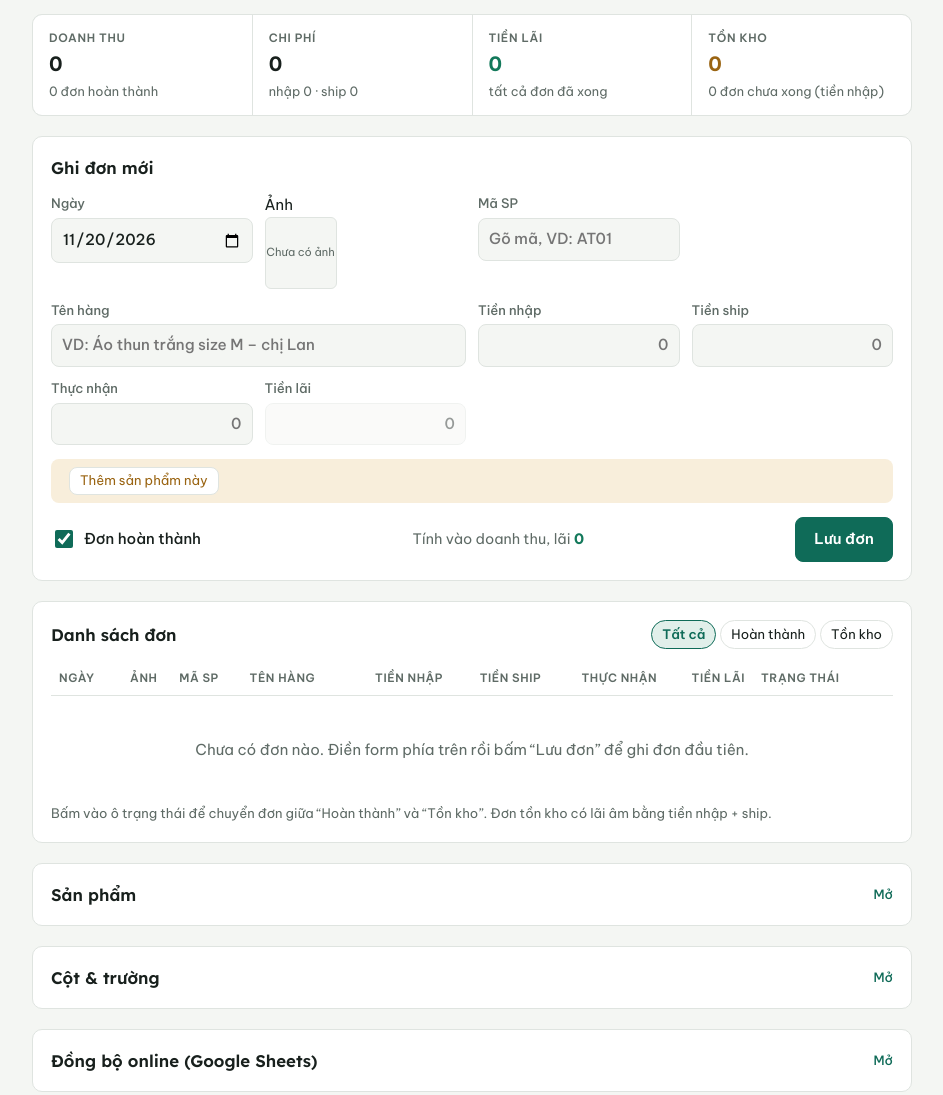
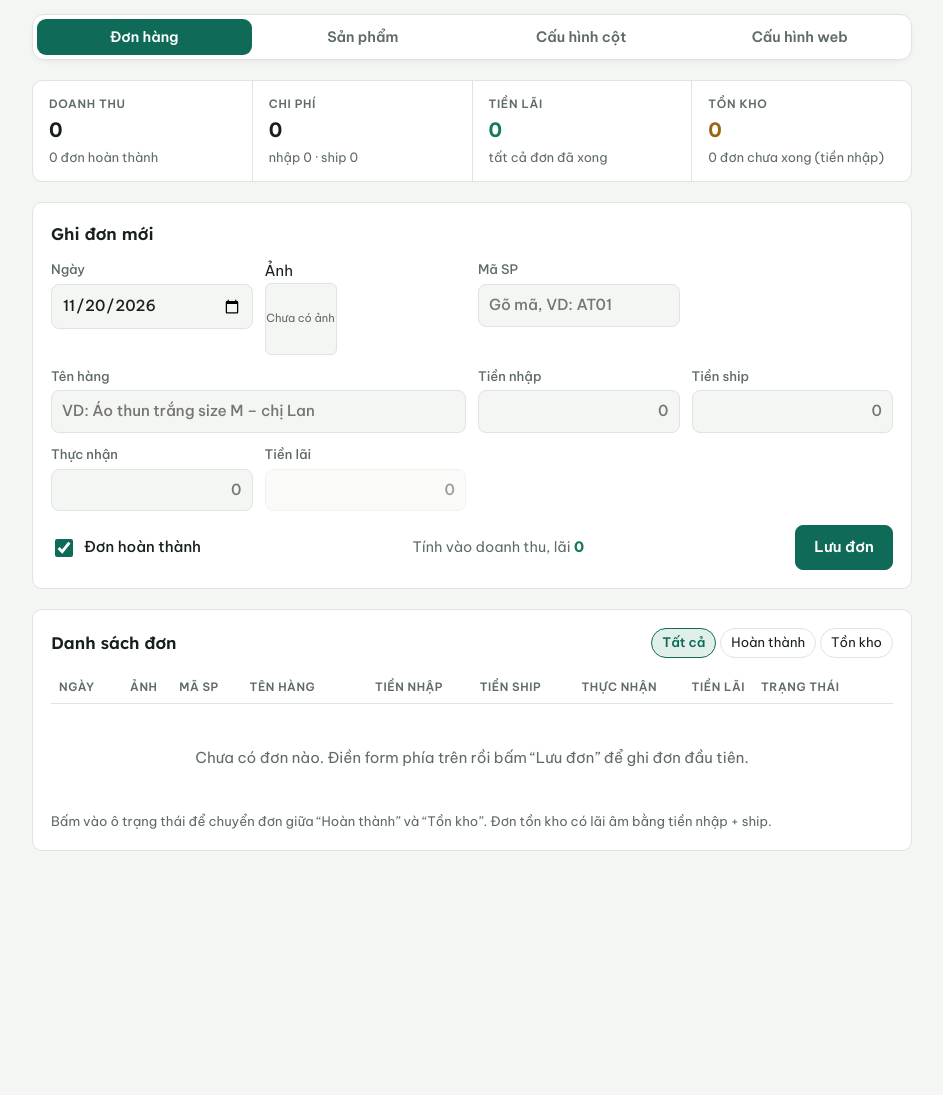
Before and after one commit to vaananhht79/so-lai-ban-hang, a plain HTML site: page index.html in a window 1280 px wide. Shown: the part 120-1215 px from the top of the page, without its empty margins (168-1111 px from the left). After the commit the page ends 1019 px from the top, so only its background shows below. Drawn offline with Linux system fonts and the light colour scheme.

Commit message:
Add files via upload

```diff
--- a/index.html
+++ b/index.html
@@ -39,6 +39,7 @@
   --stock: #e8b45c; --stock-soft: #3a2f1c; color-scheme: dark;
 }
 * { box-sizing: border-box; }
+[hidden] { display: none !important; }
 html { padding-top: env(safe-area-inset-top, 0px); padding-bottom: env(safe-area-inset-bottom, 0px); }
 body {
   margin: 0;
@@ -47,7 +48,8 @@ body {
   padding-right: max(16px, env(safe-area-inset-right, 0px));
   padding-block: 24px 48px;
 }
-.wrap { max-width: 880px; margin: 0 auto; display: grid; gap: 20px; }
+.wrap { max-width: 880px; margin: 0 auto; display: grid; grid-template-columns: minmax(0, 1fr); gap: 20px; }
+.wrap > *, .pane > * { min-width: 0; }
 .num { font-variant-numeric: tabular-nums; }
 header { display: flex; flex-wrap: wrap; align-items: end; justify-content: space-between; gap: 12px; }
 h1 { font-family: var(--font-display); font-weight: 600; font-size: 1.6rem; margin: 0; letter-spacing: -0.01em; text-wrap: balance; }
@@ -136,11 +138,15 @@ tr.pending td.dim { color: var(--muted); text-decoration: line-through; }
 .legend, .hint { font-size: 0.82rem; color: var(--muted); margin: 10px 0 0; }
 
 /* Cài đặt trường */
-details.card > summary { cursor: pointer; font-family: var(--font-display); font-size: 1.05rem; font-weight: 600; list-style: none; display: flex; justify-content: space-between; align-items: center; gap: 8px; }
-details.card > summary::-webkit-details-marker { display: none; }
-details.card > summary::after { content: "Mở"; font-family: var(--font-body); font-size: 0.8rem; font-weight: 500; color: var(--accent); }
-details.card[open] > summary::after { content: "Đóng"; }
-details.card[open] > summary { margin-bottom: 14px; }
+/* Tab */
+body::before { content: ""; position: fixed; inset: 0 0 auto; height: env(safe-area-inset-top, 0px); z-index: 10; background: var(--bg); }
+.tabs { position: sticky; top: env(safe-area-inset-top, 0px); z-index: 5; display: grid; grid-template-columns: repeat(4, minmax(0, 1fr)); gap: 4px; padding: 4px; background: var(--surface); border: 1px solid var(--line); border-radius: 12px; box-shadow: 0 2px 10px -6px rgba(0, 0, 0, .25); }
+.tabs button { border: 0; background: transparent; border-radius: 9px; padding: 9px 8px; font-weight: 600; font-size: 0.9rem; line-height: 1.25; color: var(--muted); }
+@media (max-width: 480px) { .tabs button { font-size: 0.8rem; padding: 8px 4px; } }
+.tabs button:hover { color: var(--fg); background: var(--bg); }
+.tabs button[aria-selected="true"] { background: var(--accent); color: var(--surface); }
+.pane { display: grid; grid-template-columns: minmax(0, 1fr); gap: 20px; }
+.pane[hidden] { display: none; }
 .fields { display: grid; gap: 8px; }
 .frow { display: grid; grid-template-columns: minmax(0, 1.6fr) minmax(0, 1fr) minmax(0, 1.3fr) auto; gap: 8px; align-items: center; padding: 8px; border: 1px solid var(--line); border-radius: 8px; }
 .frow .type { font-size: 0.85rem; color: var(--muted); }
@@ -218,7 +224,7 @@ td.sku-c { white-space: nowrap; font-weight: 600; }
       <p class="sub">Ghi tiền nhập, ship, tiền thực nhận. Đơn chưa xong được tính là tồn kho.</p>
       <span class="badge" id="syncBadge">Chỉ lưu trên máy này</span>
     </div>
-    <div class="month" aria-label="Chọn tháng">
+    <div class="month" id="monthNav" aria-label="Chọn tháng">
       <button id="prevM" type="button" aria-label="Tháng trước">‹</button>
       <span class="month-label" id="monthLabel"></span>
       <button id="nextM" type="button" aria-label="Tháng sau">›</button>
@@ -226,8 +232,15 @@ td.sku-c { white-space: nowrap; font-weight: 600; }
     </div>
   </header>
 
+  <nav class="tabs" role="tablist" aria-label="Các trang">
+    <button type="button" role="tab" data-tab="don-hang" id="tab-don-hang">Đơn hàng</button>
+    <button type="button" role="tab" data-tab="san-pham" id="tab-san-pham">Sản phẩm</button>
+    <button type="button" role="tab" data-tab="cot" id="tab-cot">Cấu hình cột</button>
+    <button type="button" role="tab" data-tab="cau-hinh" id="tab-cau-hinh">Cấu hình web</button>
+  </nav>
   <div id="storeNote" class="note" hidden></div>
 
+  <div class="pane" data-pane="don-hang" role="tabpanel" aria-labelledby="tab-don-hang">
   <section class="summary" aria-label="Tổng kết">
     <div class="stat"><span class="k">Doanh thu</span><span class="v num" id="sRev">0</span><span class="d" id="sRevD">0 đơn hoàn thành</span></div>
     <div class="stat"><span class="k">Chi phí</span><span class="v num" id="sCost">0</span><span class="d" id="sCostD">nhập 0 · ship 0</span></div>
@@ -280,8 +293,10 @@ td.sku-c { white-space: nowrap; font-weight: 600; }
     <p class="legend" id="legend"></p>
   </section>
 
-  <details class="card" id="prodCard">
-    <summary>Sản phẩm</summary>
+  </div>
+  <div class="pane" data-pane="san-pham" role="tabpanel" aria-labelledby="tab-san-pham">
+  <section class="card" id="prodCard">
+    <h2>Sản phẩm</h2>
     <p class="hint" style="margin-top:0">Lưu sẵn mã, tên, ảnh (và giá nhập nếu muốn). Khi ghi đơn chỉ cần gõ mã SP, tên và ảnh tự hiện; giá nhập tự điền nếu ô đang trống.</p>
     <div class="grid" style="margin-top:12px">
       <label class="f"><span>Mã SP</span><input type="text" id="pCode" autocomplete="off" placeholder="VD: AT01"></label>
@@ -306,10 +321,12 @@ td.sku-c { white-space: nowrap; font-weight: 600; }
     <input type="search" class="psearch" id="pSearch" placeholder="Tìm theo mã hoặc tên…" aria-label="Tìm sản phẩm">
     <div class="plist" id="prodList"></div>
     <p class="hint">Ảnh chọn từ máy được thu nhỏ (khoảng 200px) để lưu nhẹ và đồng bộ được.</p>
-  </details>
+  </section>
 
-  <details class="card" id="fieldsCard">
-    <summary>Cột &amp; trường</summary>
+  </div>
+  <div class="pane" data-pane="cot" role="tabpanel" aria-labelledby="tab-cot">
+  <section class="card" id="fieldsCard">
+    <h2>Cột &amp; trường</h2>
     <p class="hint" style="margin-top:0">Ô tích bên trái: hiện/ẩn cột. ↑ ↓: đổi vị trí (áp dụng cho bảng, form nhập và file Excel). Sửa tên ngay trong ô.</p>
     <div class="fields" id="fieldList" style="margin-top:10px"></div>
     <h3 class="sr">Thêm cột mới</h3>
@@ -338,10 +355,12 @@ td.sku-c { white-space: nowrap; font-weight: 600; }
       Khoản trừ vẫn tính cả với đơn tồn kho; khoản cộng chỉ tính khi đơn hoàn thành.
       Cột cố định (ngày, tên hàng, tiền nhập, ship, thực nhận, lãi, trạng thái) không xoá hẳn được vì lãi và tồn kho tính từ chúng, nhưng có thể ẩn đi nếu không dùng. Cột tự thêm thì xoá được.
     </p>
-  </details>
+  </section>
 
-  <details class="card" id="syncCard">
-    <summary>Đồng bộ online (Google Sheets)</summary>
+  </div>
+  <div class="pane" data-pane="cau-hinh" role="tabpanel" aria-labelledby="tab-cau-hinh">
+  <section class="card" id="syncCard">
+    <h2>Đồng bộ online (Google Sheets)</h2>
     <div id="syncOff">
       <p class="hint" style="margin-top:0">Lưu dữ liệu vào một Google Sheet trong Drive của bạn để nhập được trên cả máy tính và điện thoại. Làm phần cài đặt bên dưới một lần, sau đó trên mỗi máy chỉ cần dán link + mật khẩu.</p>
       <div class="sync-form" style="margin-top:12px">
@@ -379,7 +398,7 @@ td.sku-c { white-space: nowrap; font-weight: 600; }
         <button type="button" id="syncOffBtn">Tắt đồng bộ trên máy này</button>
       </div>
     </div>
-  </details>
+  </section>
 
   <section class="card">
     <h2>Sao lưu dữ liệu</h2>
@@ -396,6 +415,7 @@ td.sku-c { white-space: nowrap; font-weight: 600; }
       <p class="hint">Dữ liệu (cả các trường tự thêm) lưu ngay trong trình duyệt của máy này. Nên tải file sao lưu định kỳ; đổi máy/trình duyệt thì dùng “Khôi phục từ file”. Xoá lịch sử duyệt web (dữ liệu trang) sẽ mất sổ.</p>
     </div>
   </section>
+  </div>
 </div>
 <div class="toast" id="toast" hidden></div>
 
@@ -912,8 +932,7 @@ function readFields_(cfg) {
     $("pCode").value = $("fSku").value.trim();
     $("pName").value = $("fName").value.trim();
     $("pCost").value = $("fCost").value;
-    $("prodCard").open = true;
-    $("prodCard").scrollIntoView({ behavior: "smooth", block: "start" });
+    showTab("san-pham");
     $("pName").focus();
   });
 
@@ -1388,6 +1407,33 @@ function readFields_(cfg) {
     renderFieldList(); renderExtraInputs(); renderProducts(); renderSkuList(); resetForm(); render();
   });
 
+  // ----- tab -----
+  const TABS = ["don-hang", "san-pham", "cot", "cau-hinh"];
+  function showTab(name, fromHash) {
+    if (!TABS.includes(name)) name = "don-hang";
+    document.querySelectorAll(".pane").forEach((p) => (p.hidden = p.dataset.pane !== name));
+    document.querySelectorAll(".tabs button").forEach((b) => {
+      const on = b.dataset.tab === name;
+      b.setAttribute("aria-selected", String(on));
+      b.tabIndex = on ? 0 : -1;
+    });
+    $("monthNav").hidden = name !== "don-hang";
+    if (!fromHash && location.hash !== "#" + name) {
+      try { history.replaceState(null, "", "#" + name); } catch (e) { location.hash = name; }
+    }
+    window.scrollTo(0, 0);
+  }
+  document.querySelectorAll(".tabs button").forEach((b) => {
+    b.addEventListener("click", () => showTab(b.dataset.tab));
+    b.addEventListener("keydown", (e) => {
+      const i = TABS.indexOf(b.dataset.tab);
+      const j = e.key === "ArrowRight" ? i + 1 : e.key === "ArrowLeft" ? i - 1 : -1;
+      if (j >= 0 && j < TABS.length) { e.preventDefault(); showTab(TABS[j]); $("tab-" + TABS[j]).focus(); }
+    });
+  });
+  window.addEventListener("hashchange", () => showTab(location.hash.slice(1), true));
+  showTab(location.hash.slice(1), true);
+
   normLayout();
   renderFieldList();
   renderExtraInputs();
```
